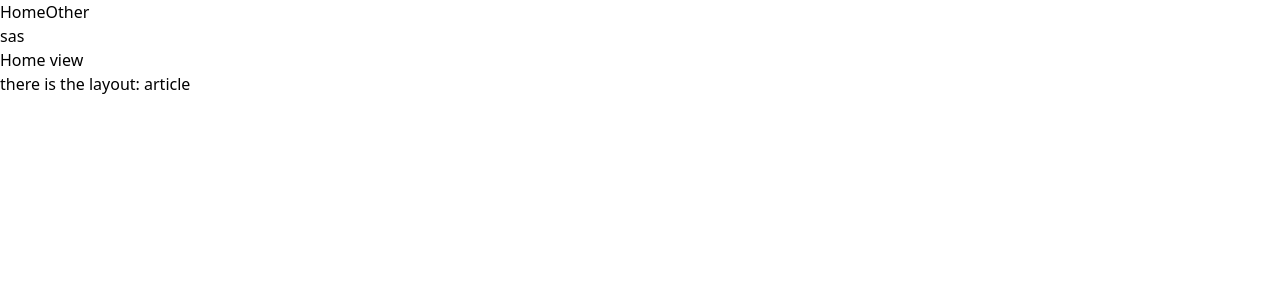
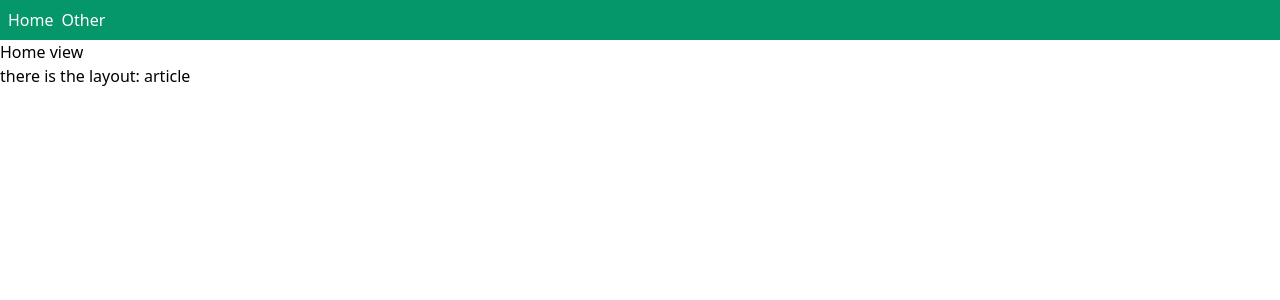
Before and after one commit to PadronToni/vue-dynamic-layout-system, a Vue app: page / in a window 1280 px wide. Shown: the top 300 px of the page. Built offline with nearby package versions, Linux system fonts and the light colour scheme.

Commit message:
adds some style

```diff
--- a/src/App.vue
+++ b/src/App.vue
@@ -4,7 +4,7 @@ import LayoutSystemRoot from './vue-dynamic-layout-system/LayoutSystemRoot.vue';
 
 <template>
   <header>
-    <nav>
+    <nav class="flex items-center gap-2 p-2 bg-emerald-600 text-white">
       <RouterLink to="/">Home</RouterLink>
       <RouterLink to="/other">Other</RouterLink>
     </nav>
--- a/src/vue-dynamic-layout-system/LayoutSystemRoot.vue
+++ b/src/vue-dynamic-layout-system/LayoutSystemRoot.vue
@@ -9,11 +9,9 @@ router.afterEach((to) => {
 	LS.layout.value = to.meta.layout as string ?? LS.layout.value ?? 'div'
 })
 
-
 </script>
 
 <template>
-	<span>sas</span>
 	<component :is="LS.layout.value">
 		<RouterView></RouterView>
 	</component>
--- a/tailwind.config.js
+++ b/tailwind.config.js
@@ -5,6 +5,9 @@ export default {
     "./src/**/*.{vue,js,ts,jsx,tsx}",
   ],
   theme: {
+    container: {
+      center: true
+    },
     extend: {},
   },
   plugins: [],
```
